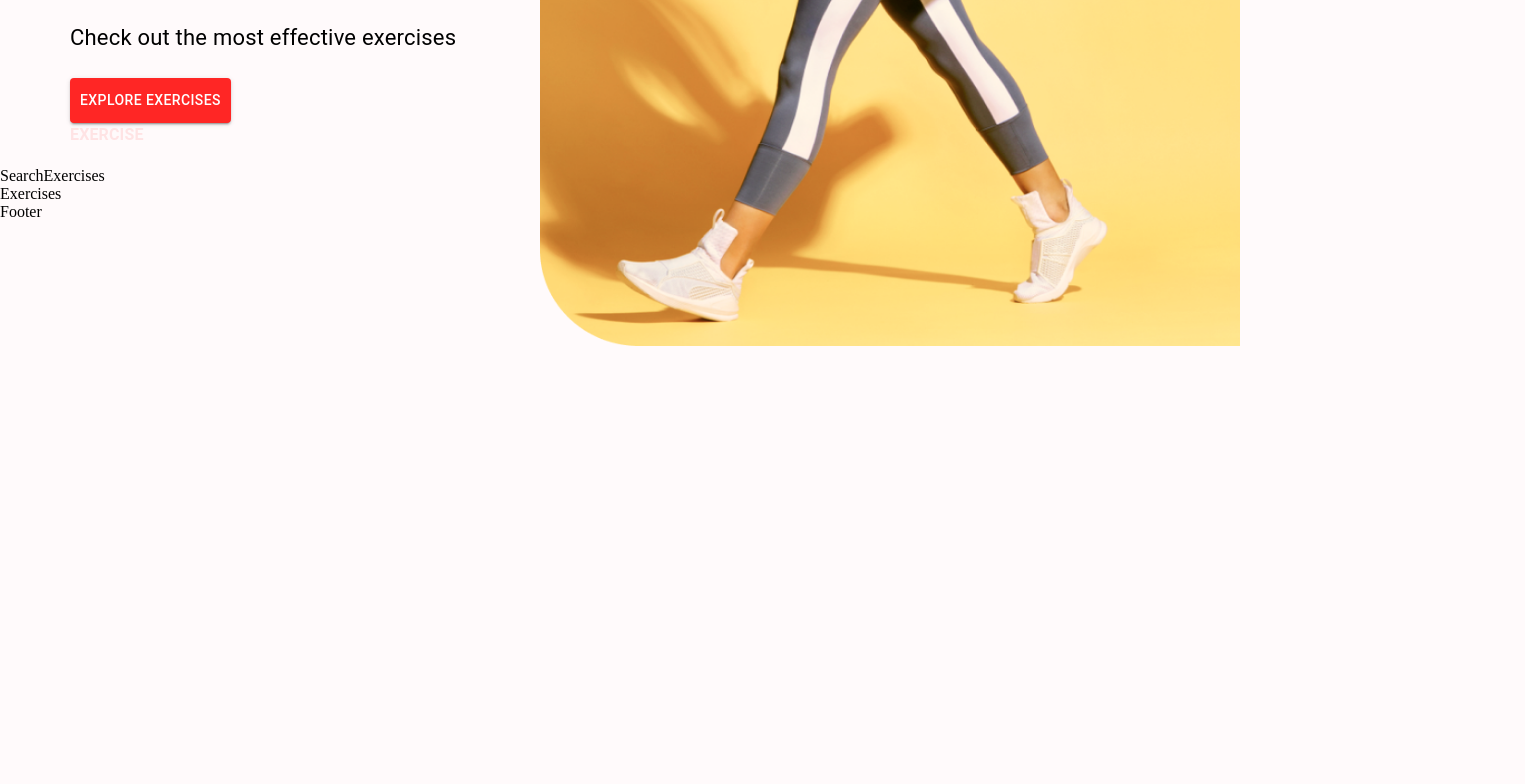
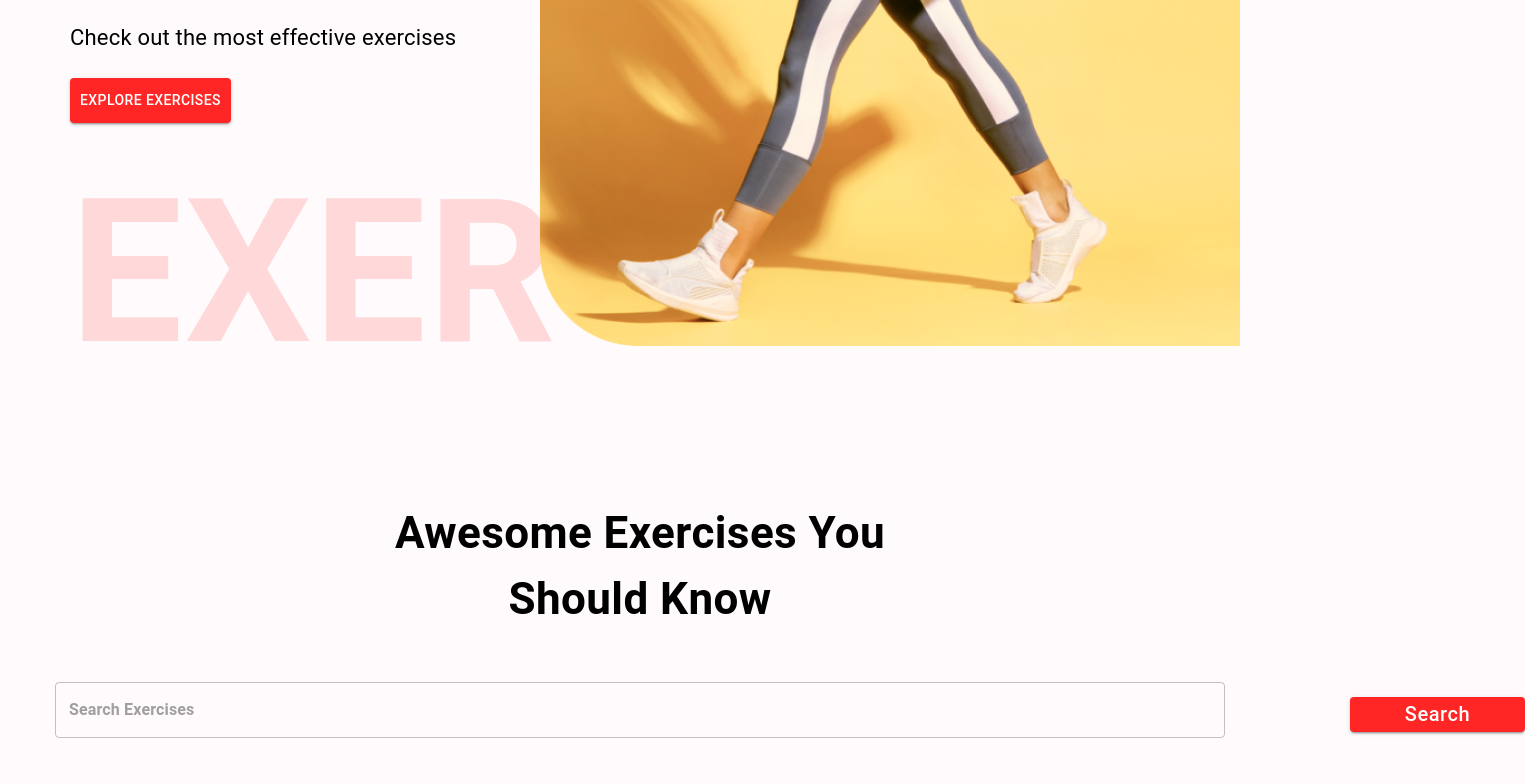
Before and after one commit to wakenedo/gym_exercises, a React (Create React App) app: page / in a window 1280 px wide. Shown: the part 520-1304 px from the top of the page, 1525 px wide, since content can reach past the window. Before the commit the page ends 866 px from the top, so only its background shows below. Built offline with nearby package versions, Linux system fonts and the light colour scheme.

Commit message:
HeroBanner Bug Fix / SearchExercises - Part 1

```diff
--- a/src/components/HeroBanner/index.js
+++ b/src/components/HeroBanner/index.js
@@ -1,12 +1,12 @@
 import React from 'react'
-import { Box, Stack, Typography, Button } from '@mui/material'
+import { Box, Typography, Button } from '@mui/material'
 import HeroBannerImage from "../../assets/images/banner.png"
 
 const HeroBanner = () => {
     return (
         <Box sx={{
-            mt: {lg: '212px', xs: '70px'},
-            ml: {sm: '50px'}
+            mt: { lg: '212px', xs: '70px' },
+            ml: { sm: '50px' }
         }}
             position='relative'
             p='20px'
@@ -21,7 +21,7 @@ const HeroBanner = () => {
             <Typography
                 fontWeight='700'
                 sx={{
-                fontSize: {lg: '44px', xs: '40px'}
+                    fontSize: { lg: '44px', xs: '40px' }
                 }}
                 mb='23px'
                 mt='30px'
@@ -49,16 +49,19 @@ const HeroBanner = () => {
             <Typography
                 fontWeight='600'
                 color='#FF2625'
+                fontSize='200px'
                 sx={{
-                opacity: 0.1,
-                display: { lg: 'block', xs: 'none'},
+                    opacity: 0.15,
+                    display: { lg: 'block', xs: 'none' },
 
                 }}
-            >EXERCISE
+            >
+                EXERCISE
             </Typography>
             <img src={HeroBannerImage}
                 alt='banner'
                 className='hero-banner-img'
+
             />
         </Box>
     )
--- a/src/components/SearchExercises/index.js
+++ b/src/components/SearchExercises/index.js
@@ -1,8 +1,88 @@
-import React from 'react'
+import React, { useEffect, useState } from 'react'
+import { Box, Button, Stack, TextField, Typography } from '@mui/material'
 
 const SearchExercises = () => {
   return (
-    <div>SearchExercises</div>
+    <Stack
+      alignItems='center'
+      mt='37px'
+      justifyContent='center'
+      p='20px'
+    >
+      <Typography
+        sx={{
+          fontSize: { lg: '44px', xs: '30px' }
+        }}
+        fontWeight='700'
+        mb='50px'
+        textAlign='center'
+      >
+        Awesome Exercises You <br />
+        Should Know
+      </Typography>
+      <Box
+        position='relative'
+        mb='72px'>
+        <TextField
+          sx={{
+            input: {
+              fontWeight: '700',
+              border: 'none',
+              borderRadius: '4px',
+            },
+            width: {
+              lg: '1170px',
+              xs: '350px'
+            },
+            backgroundColor: '#fffff',
+            borderRadius: '40px'
+          }}
+          height='76px'
+          value=''
+          onChange={(e) => { }}
+          placeholder='Search Exercises'
+          type='text'
+        />
+        <Button
+          sx={{
+            backgroundColor: '#FF2625',
+            color: 'white',
+            borderRadius: '4px',
+            textTransform: 'none',
+            height: {
+              xl:'56px',
+              xs: '35px'
+            },
+            marginLeft : {
+              xl: '0',
+              xs: '125px',
+            },
+            marginTop :{
+              xl: '0',
+              xs: '15px',
+
+            },
+            position: {
+              lg: 'absolute'
+            },
+            width:
+            {
+              lg: '175px',
+              xs: '100px'
+            },
+            fontSize: {
+              lg:'20px',
+              xs: '14px'
+            }
+          }}
+          variant='contained'
+          color='error'
+
+        >
+          Search
+        </Button>
+      </Box>
+    </Stack>
   )
 }
 
```
Lines whose indentation alone changed are shown as unchanged.
